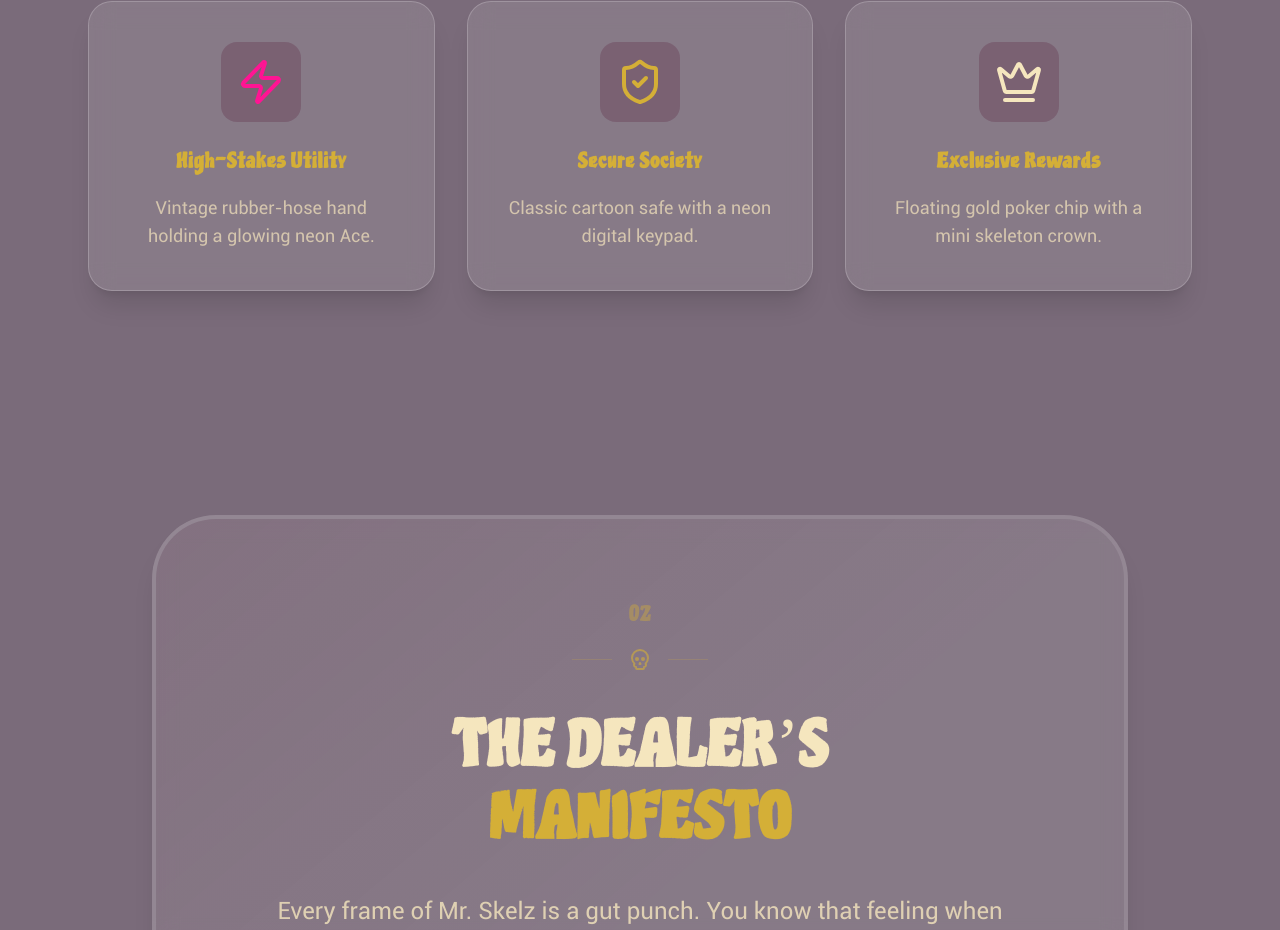
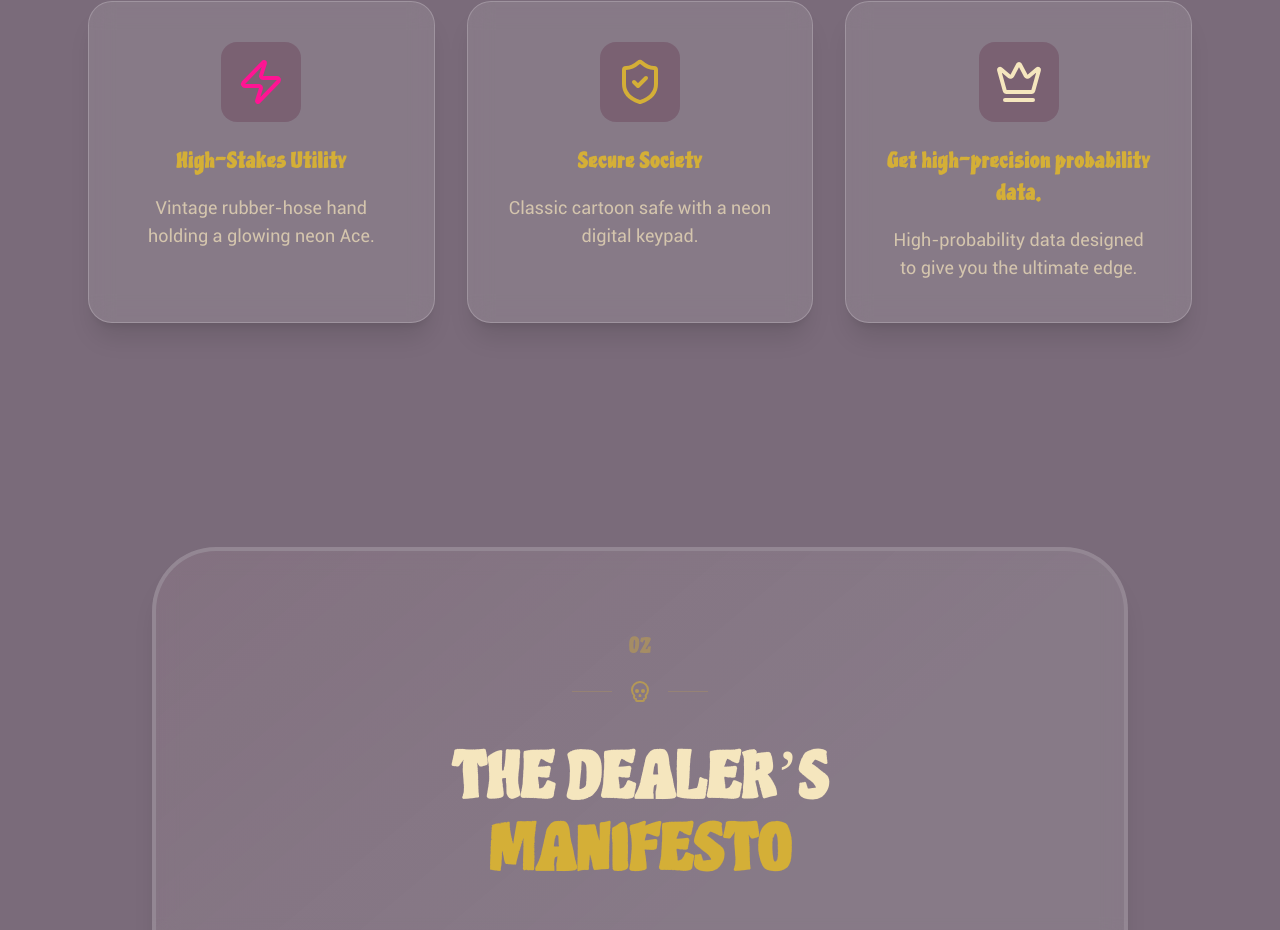
Before and after one commit to mrskelznfts/Mrskelz, a React (Vite) app: page / in a window 1280 px wide. Shown: the part 967-1897 px from the top of the page. Built offline with nearby package versions, Linux system fonts and the light colour scheme.

Commit message:
docs: update Triple Threat card text to high-precision probability data

```diff
--- a/src/App.tsx
+++ b/src/App.tsx
@@ -121,9 +121,9 @@ const TripleThreat = () => (
           desc: "Classic cartoon safe with a neon digital keypad."
         },
         {
-          title: "Exclusive Rewards",
+          title: "Get high-precision probability data.",
           icon: <Crown className="w-10 h-10 sm:w-12 sm:h-12 text-beige" />,
-          desc: "Floating gold poker chip with a mini skeleton crown."
+          desc: "High-probability data designed to give you the ultimate edge."
         }
       ].map((item, i) => (
         <motion.div
```
